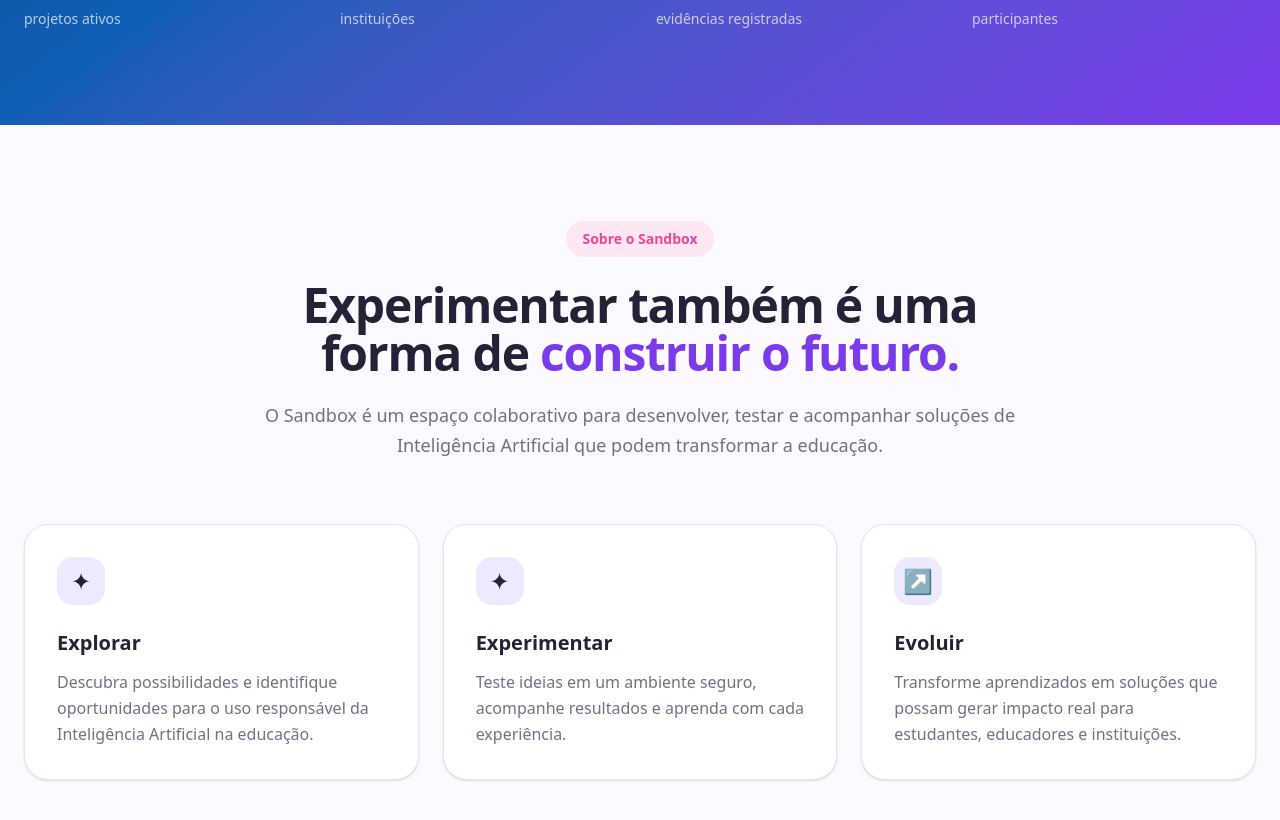
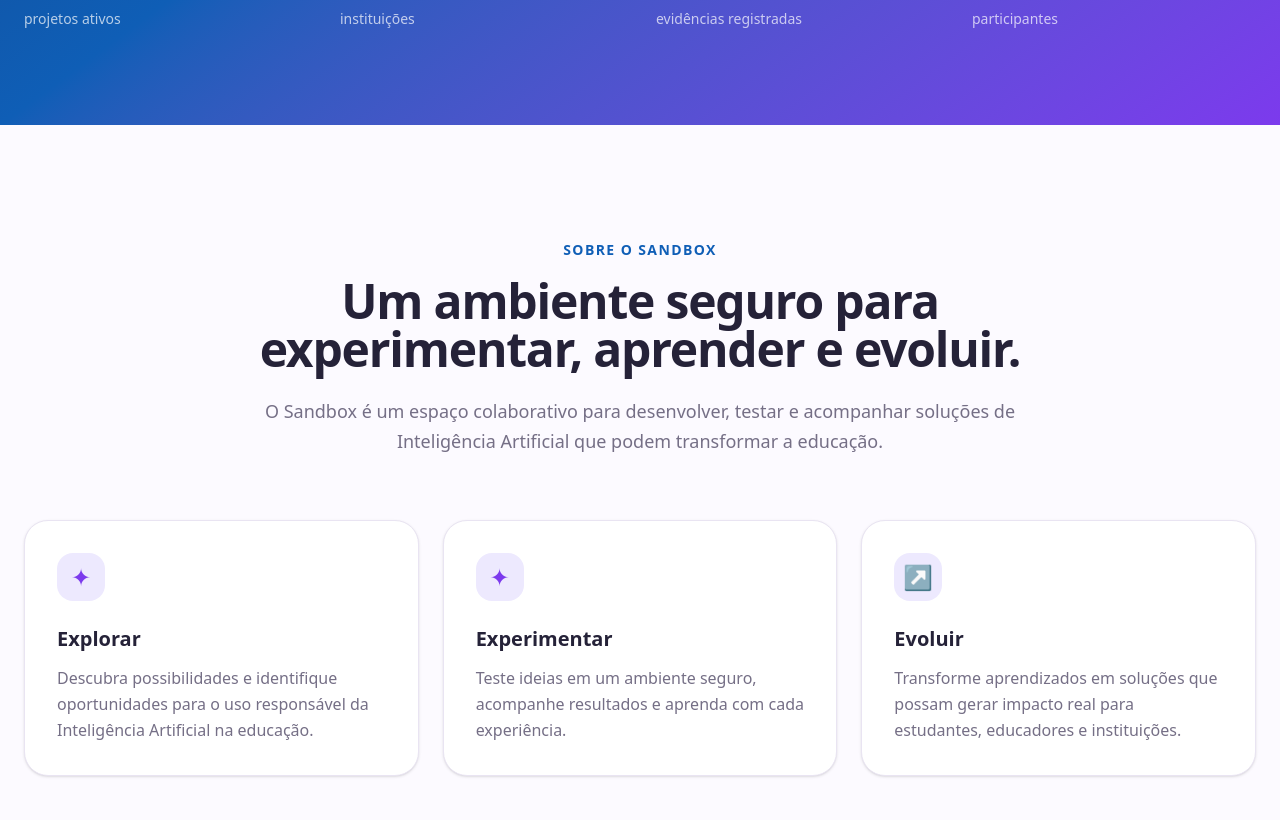
Before and after one commit to beatnees/sandbox, a Next.js app: page /sandbox/ in a window 1280 px wide. Shown: the part 900-1720 px from the top of the page. Built offline with nearby package versions, Linux system fonts and the light colour scheme.

Commit message:
muda cores do sobre

```diff
--- a/app/page.tsx
+++ b/app/page.tsx
@@ -29,7 +29,7 @@ export default function Home() {
                   <span className="h-2 w-2 rounded-full bg-(--secondary)" />
 
                   <span className="text-sm font-semibold text-white">
-                    Ciclo 2026 — em andamento
+                    Ciclo 2026
                   </span>
                 </div>
 
@@ -169,16 +169,16 @@ export default function Home() {
         </section>
 
         {/* SOBRE */}
-        <section id="sobre" className="px-6 py-12 md:py-24">
+        <section id="sobre" className="bg-(--background) px-6 py-20 md:py-28">
           <div className="mx-auto max-w-7xl">
             {/* cabeçalho */}
             <div className="mx-auto max-w-3xl text-center">
-              <span className="inline-flex items-center rounded-full bg-(--secondary-light) px-4 py-2 text-sm font-semibold text-(--secondary)">
+              <span className="text-sm font-semibold uppercase tracking-widest text-(--blue)">
                 Sobre o Sandbox
               </span>
-              <h2 className="mt-6 text-3xl font-bold tracking-tight text-(--foreground) md:text-5xl">
-                Experimentar também é uma forma de
-                <span className="text-(--primary)"> construir o futuro.</span>
+
+              <h2 className="mt-4 text-3xl font-bold tracking-tight text-(--foreground) md:text-5xl">
+                Um ambiente seguro para experimentar, aprender e evoluir.{" "}
               </h2>
 
               <p className="mt-6 text-lg leading-relaxed text-(--muted)">
@@ -192,7 +192,7 @@ export default function Home() {
             <div className="mt-16 grid gap-6 md:grid-cols-3">
               {/* card 1 */}
               <div className="rounded-3xl border border-(--border) bg-(--surface) p-8 shadow-sm transition hover:-translate-y-1 hover:shadow-lg">
-                <div className="flex h-12 w-12 items-center justify-center rounded-2xl bg-(--primary-light) text-2xl">
+                <div className="flex h-12 w-12 items-center justify-center rounded-2xl bg-(--primary-light) text-2xl text-(--primary)">
                   ✦
                 </div>
                 <h3 className="mt-6 text-xl font-bold text-(--foreground)">
@@ -206,7 +206,7 @@ export default function Home() {
 
               {/* card 2 */}
               <div className="rounded-3xl border border-(--border) bg-(--surface) p-8 shadow-sm transition hover:-translate-y-1 hover:shadow-lg">
-                <div className="flex h-12 w-12 items-center justify-center rounded-2xl bg-(--primary-light) text-2xl">
+                <div className="flex h-12 w-12 items-center justify-center rounded-2xl bg-(--primary-light) text-2xl text-(--primary)">
                   ✦
                 </div>
                 <h3 className="mt-6 text-xl font-bold text-(--foreground)">
@@ -220,7 +220,7 @@ export default function Home() {
 
               {/* card 3 */}
               <div className="rounded-3xl border border-(--border) bg-(--surface) p-8 shadow-sm transition hover:-translate-y-1 hover:shadow-lg">
-                <div className="flex h-12 w-12 items-center justify-center rounded-2xl bg-(--primary-light) text-2xl">
+                <div className="flex h-12 w-12 items-center justify-center rounded-2xl bg-(--primary-light) text-2xl text-(--primary)">
                   ↗
                 </div>
                 <h3 className="mt-6 text-xl font-bold text-(--foreground)">
```
